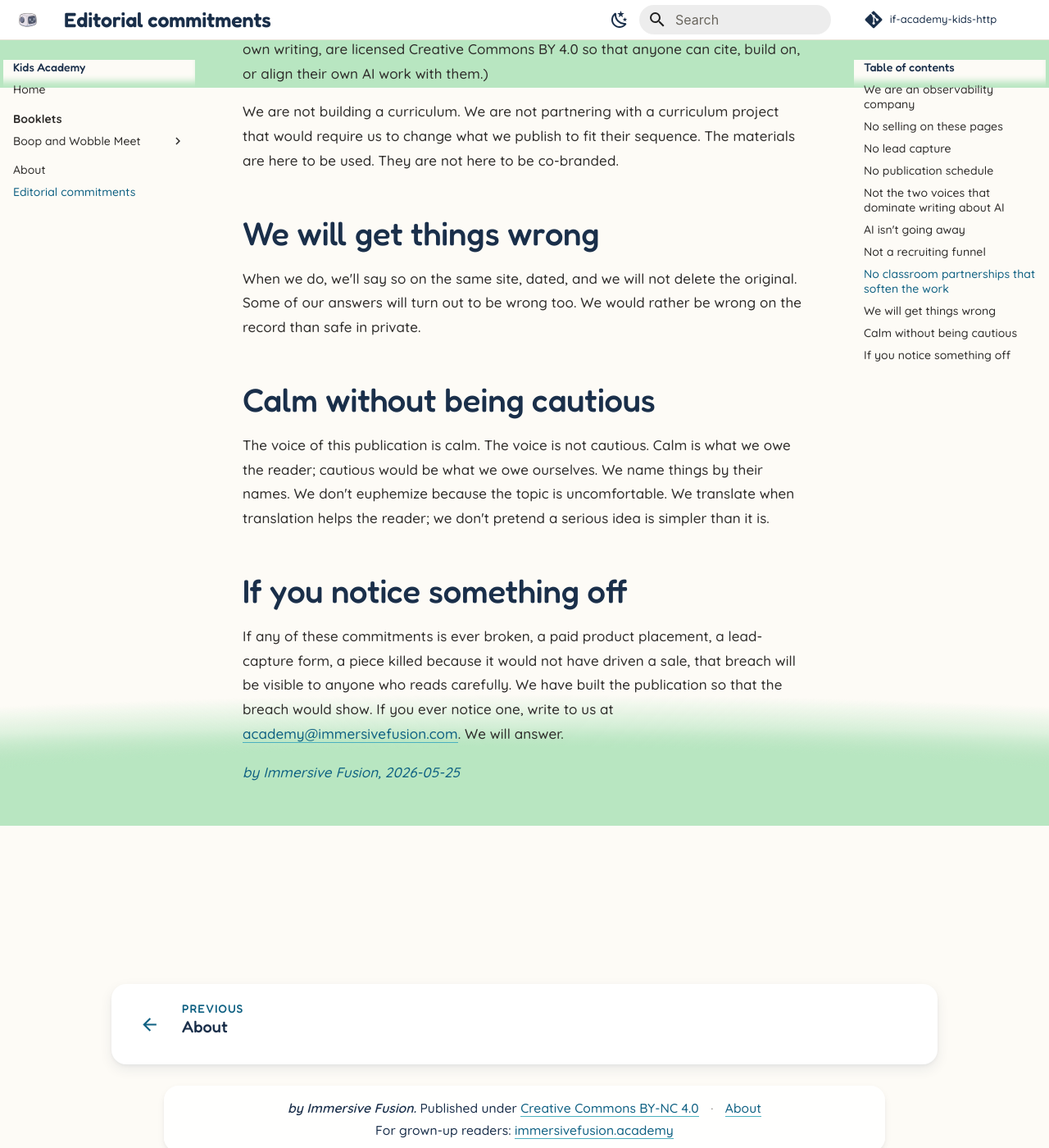
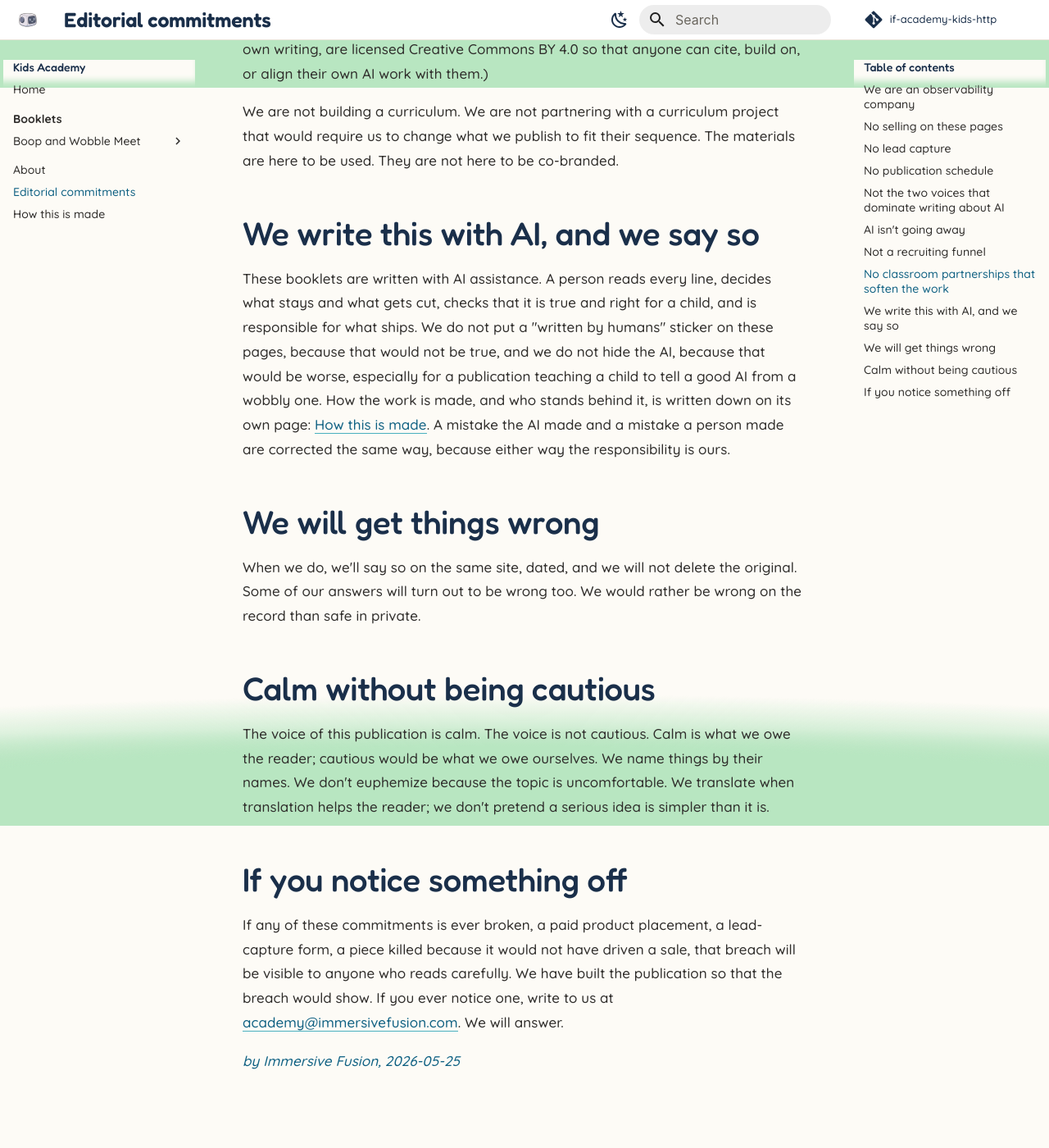
Before and after one commit to ImmersiveFusion/if-academy-kids-http, an MkDocs documentation site: the page built from docs/commitments.md, in a window 1280 px wide and 1400 px high, scrolled down 2593 px. Shown: the whole window at 82% size. Built offline with MkDocs 1.6.1 and Material for MkDocs 9.7.7, drawn with Linux system fonts in a browser that asks for light colours; comment, search, counter and statistics services are not loaded; some of the changed text lies outside the part shown.

Commit message:
Add AI-disclosure page (How this is made)
Add "How this is made", the kids-tier AI-involvement disclosure page,
linked site-wide from the footer and referenced from the editorial
commitments. Written for the adult reading with the child, in the same
register as the kids About and commitments pages. Ties the disclosure to
the booklets' own lesson: a person decides and is accountable, the way
Sam builds and watches Boop. Refuses the "written by humans" sticker
(false) and refuses hiding the AI (worse, when teaching a child this
exact discernment).

Sibling of the general-tier disclosure page.

Quality gate: 0.9235 (PASS). Passes the editorial gate (four refusals,
glance test, firewall, no em dashes).

Co-Authored-By: Claude Opus 4.8 (1M context) <noreply@anthropic.com>

```diff
--- a/docs/commitments.md
+++ b/docs/commitments.md
@@ -50,6 +50,10 @@ Every booklet and essay we publish is licensed [Creative Commons BY-NC 4.0](http
 
 We are not building a curriculum. We are not partnering with a curriculum project that would require us to change what we publish to fit their sequence. The materials are here to be used. They are not here to be co-branded.
 
+## We write this with AI, and we say so
+
+These booklets are written with AI assistance. A person reads every line, decides what stays and what gets cut, checks that it is true and right for a child, and is responsible for what ships. We do not put a "written by humans" sticker on these pages, because that would not be true, and we do not hide the AI, because that would be worse, especially for a publication teaching a child to tell a good AI from a wobbly one. How the work is made, and who stands behind it, is written down on its own page: [How this is made](how-this-is-made.md). A mistake the AI made and a mistake a person made are corrected the same way, because either way the responsibility is ours.
+
 ## We will get things wrong
 
 When we do, we'll say so on the same site, dated, and we will not delete the original. Some of our answers will turn out to be wrong too. We would rather be wrong on the record than safe in private.
--- a/mkdocs.yml
+++ b/mkdocs.yml
@@ -26,7 +26,7 @@ edit_uri: edit/main/docs
 # "Source on GitHub" link belongs in that lower line (see the
 # overrides/partials/footer.html pager-only override), not here in
 # the byline pill.
-copyright: '<em>by Immersive Fusion.</em> Published under <a href="https://creativecommons.org/licenses/by-nc/4.0/" rel="license noopener">Creative Commons BY-NC 4.0</a> <span class="md-copyright__sep" aria-hidden="true">&middot;</span> <a href="/about/">About</a><br><span class="kids-sister-link">For grown-up readers: <a href="https://immersivefusion.academy">immersivefusion.academy</a></span>'
+copyright: '<em>by Immersive Fusion.</em> Published under <a href="https://creativecommons.org/licenses/by-nc/4.0/" rel="license noopener">Creative Commons BY-NC 4.0</a> <span class="md-copyright__sep" aria-hidden="true">&middot;</span> <a href="/about/">About</a> <span class="md-copyright__sep" aria-hidden="true">&middot;</span> <a href="/how-this-is-made/">How this is made</a><br><span class="kids-sister-link">For grown-up readers: <a href="https://immersivefusion.academy">immersivefusion.academy</a></span>'
 
 watch:
   - docs
```
Also changed, not shown: docs/how-this-is-made.md (added, +35 -0 lines), docs/.pages.
